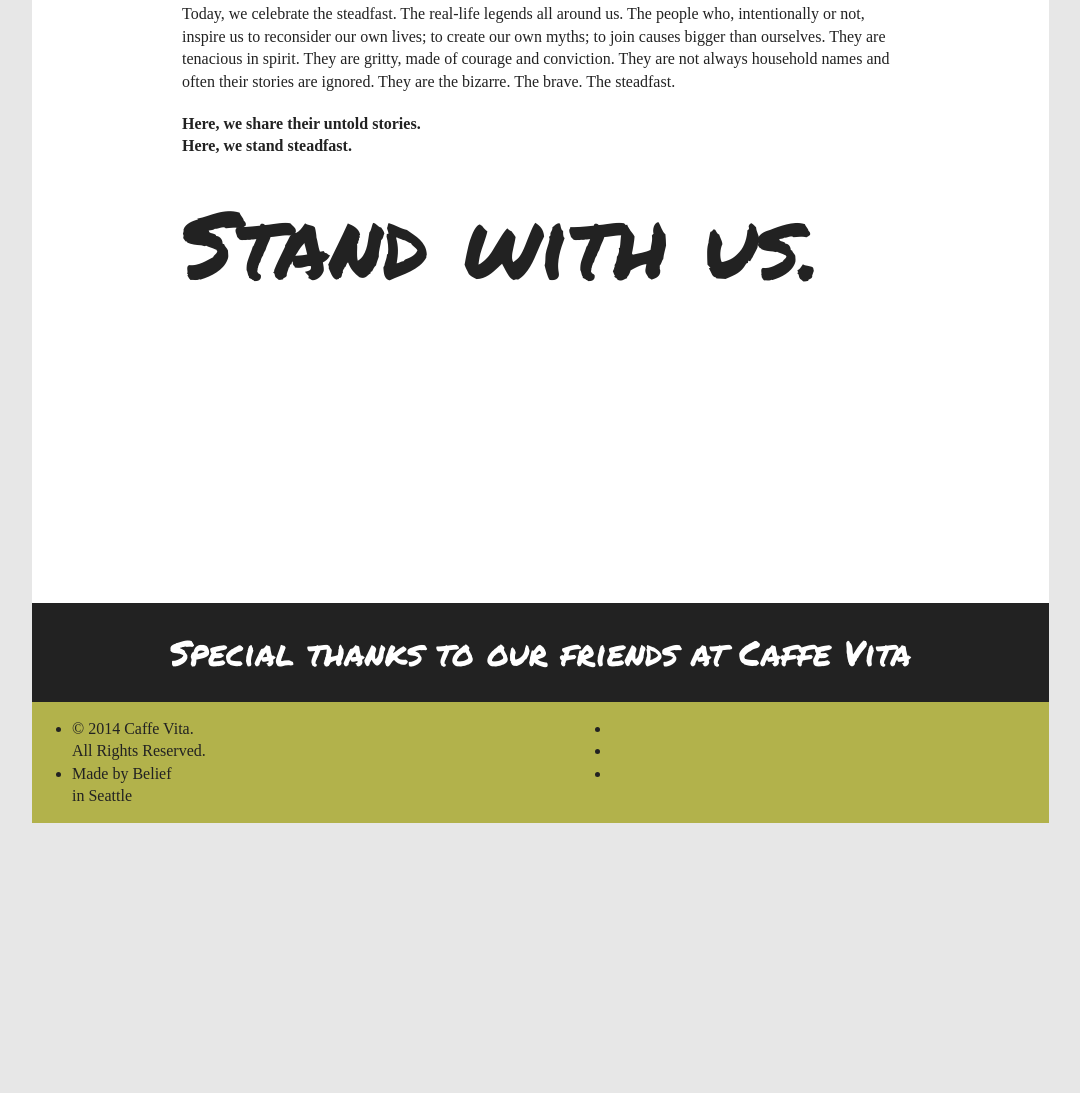
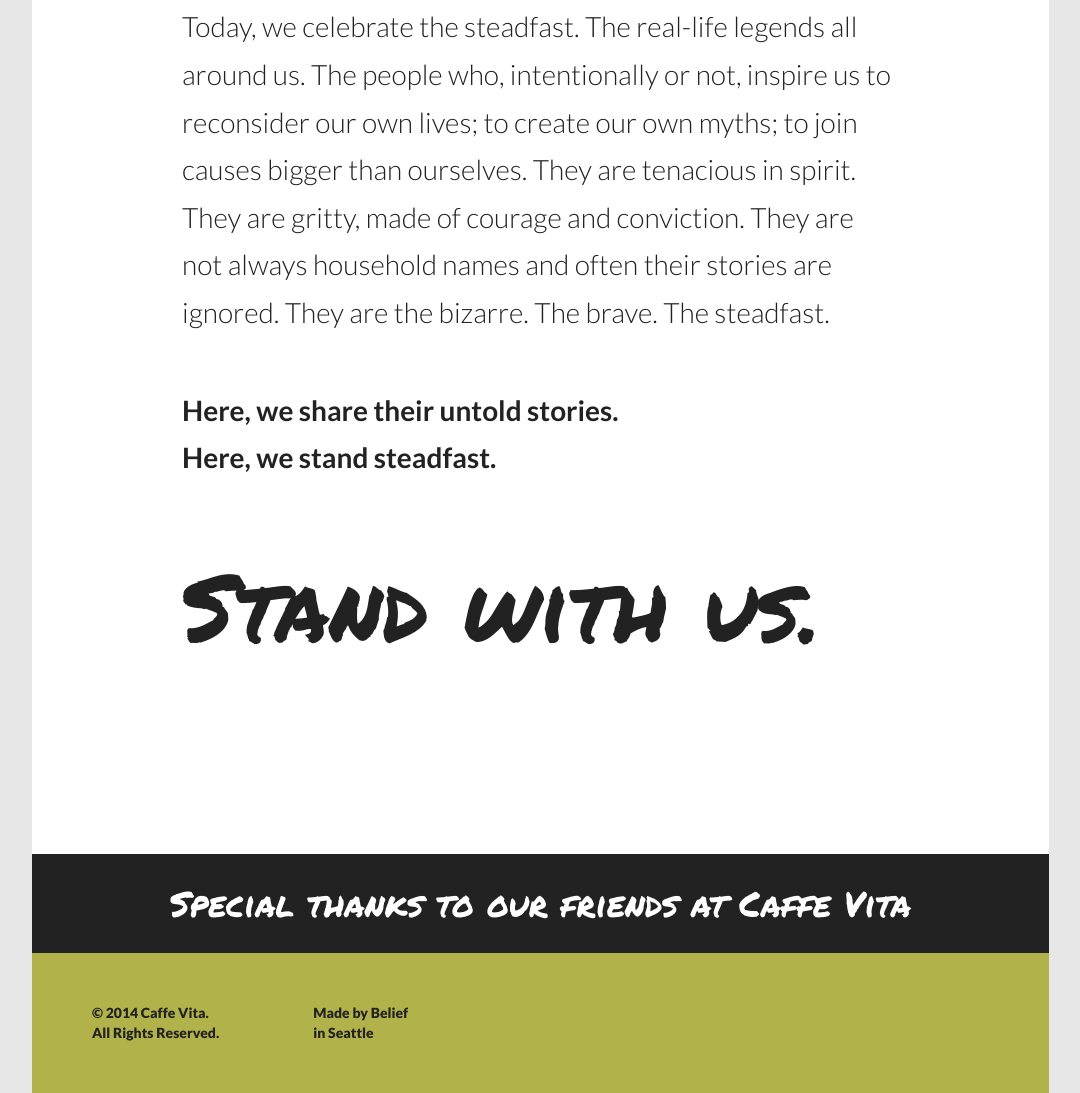
Before and after one commit to belief/wearesteadfast.com, a website: page app/index.html in a window 1280 px wide. Shown: the part 865-1958 px from the top of the page, without its empty margins (68-1148 px from the left). Before the commit the page ends 1688 px from the top, so only its background shows below. Drawn offline with Linux system fonts and the light colour scheme.

Commit message:
adding more style to page

```diff
--- a/app/index.html
+++ b/app/index.html
@@ -120,7 +120,7 @@
 			</article>
 			<footer class="body-footer">
 				<div class="first-half float-left">
-					<ul>
+					<ul class="footer-text">
 						<li>
 							&copy; 2014 Caffe Vita. <br>
 							All Rights Reserved.
--- a/app/scss/application/core/_fonts.scss
+++ b/app/scss/application/core/_fonts.scss
@@ -74,3 +74,19 @@
 	src: url(../assets/fonts/PermanentMarker.ttf) format('truetype');
 	font-style: normal;
 }
+
+//black
+
+@font-face {
+	font-family: 'Lato';
+	src: url(../assets/fonts/Lato-Bla.ttf) format('truetype');
+	font-style: normal;
+	font-weight: 900;
+}
+
+@font-face {
+	font-family: 'Lato';
+	src: url(../assets/fonts/Lato-BlaIta.ttf) format('truetype');
+	font-style: italic;
+	font-weight: 900;
+}
--- a/app/scss/application/modules/_containers.scss
+++ b/app/scss/application/modules/_containers.scss
@@ -19,10 +19,10 @@ body {
 .body-header {
 	background-color: $steadGreen;
 	color: $dark-text-color;
-	padding: 15px 50px;
+	padding: 15px 60px;
 	display: table;
 	position: relative;
-	@include calc('width','100% - 100px');
+	@include calc('width','100% - 120px');
 
 	ul {
 		list-style: none;
@@ -40,7 +40,15 @@ body {
 	background-color: #fff;
 	color: $default-text-color;
 
-	padding: 100px 150px 275px;
+	padding: 100px 150px 175px;
+	font-family: 'Lato';
+	font-weight: 200;
+	font-size: 28px;
+	line-height: 1.7em;
+
+	p {
+		margin-bottom: 50px;
+	}
 }
 
 .thanks {
@@ -62,9 +70,36 @@ body {
 .body-footer {
 	background-color: $steadGreen;
 	color: $default-text-color;
+	padding: 50px 60px;
+
+	ul {
+		list-style: none;
+		padding: 0;
+		margin: 0;
+
+		li {
+			display: inline-block;
+		}
+	}
+
+	.footer-text {
+		font-family: 'Lato';
+		font-weight: 900;
+		font-size: 14px;
+
+		li:first-child {
+			float: left;
+		}
+
+		li:last-child {
+			float: right;
+			margin-right: 25%;
+		}
+	}
 }
 
 .large-font {
+	margin: 100px 0;
 	font-size: 93px;
 }
 
```
Also changed, not shown: app/styles/app.css.
